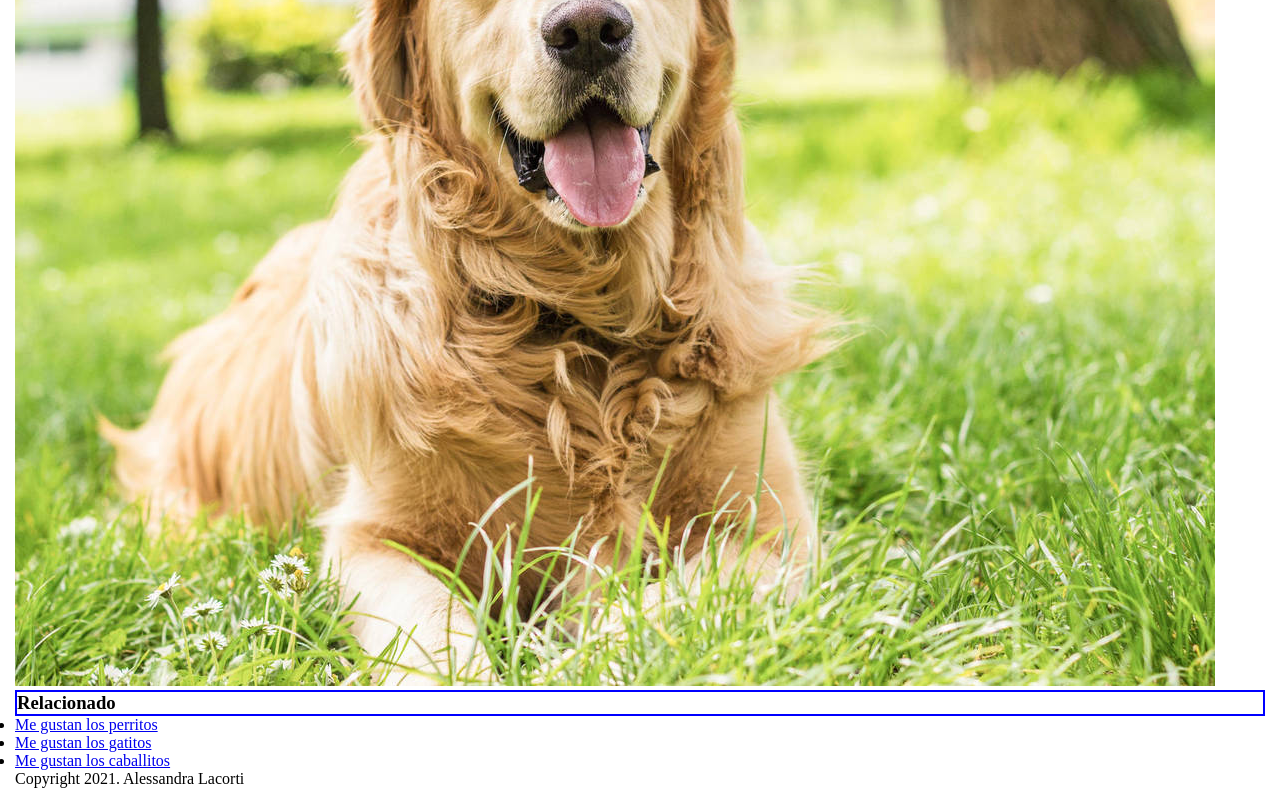
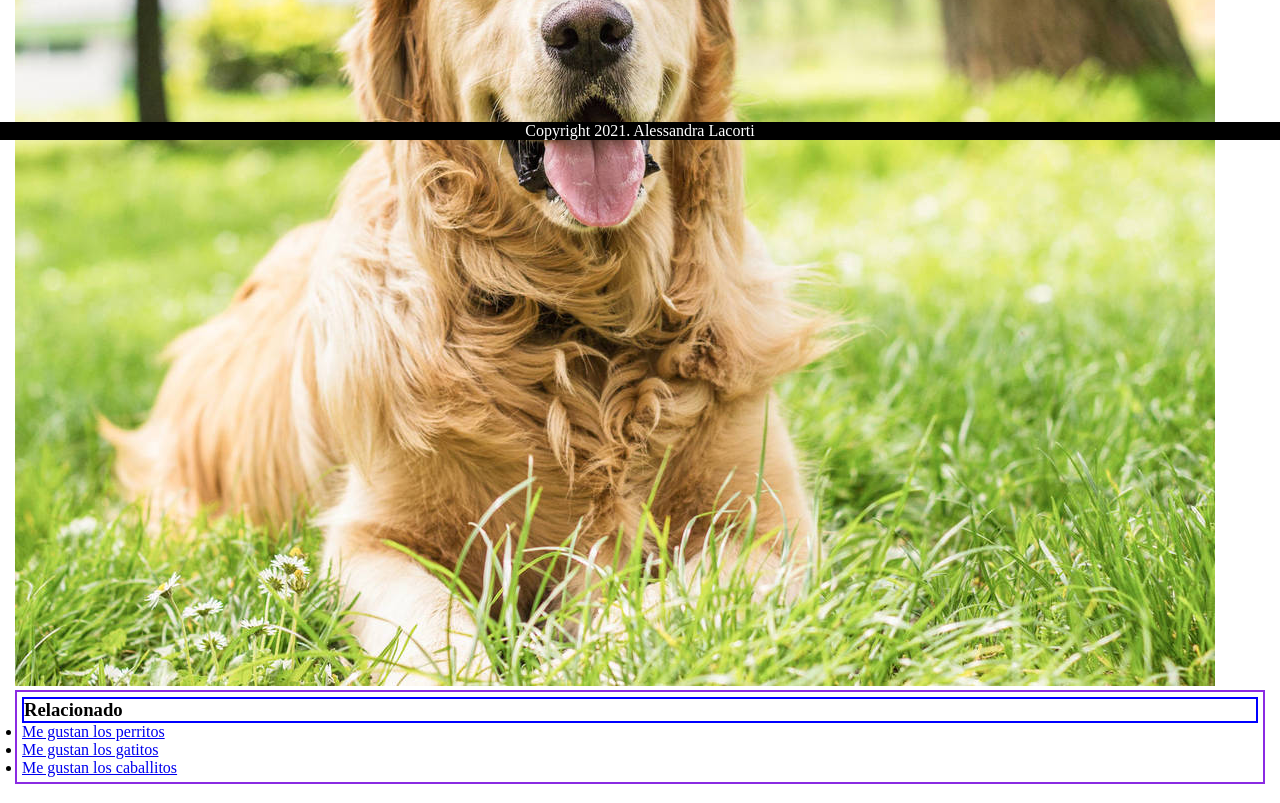
Before and after one commit to Alessandra-Lacorti/miPrimerWeb, a plain HTML site: page src/index.html in a window 1280 px wide. Shown: the part 660-1463 px from the top of the page. Drawn offline with Linux system fonts and the light colour scheme.

Commit message:
poniendo cajas

```diff
--- a/src/style.css
+++ b/src/style.css
@@ -65,17 +65,17 @@ h3 {
     padding: 5px;
 }
 
-.image {
+image {
     border: 2px solid brown;
     padding: 5px;
 }
 
-.aside {
+aside {
     border: 2px solid blueviolet;
     padding: 5px;
 }
 
-.footer {
+footer {
     position: fixed;
     left: 0;
     bottom: 0;
```
